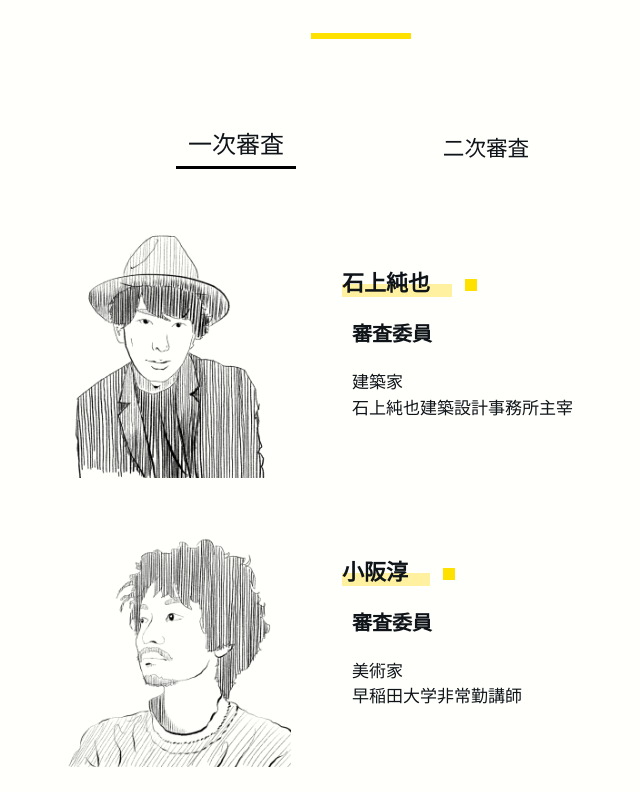
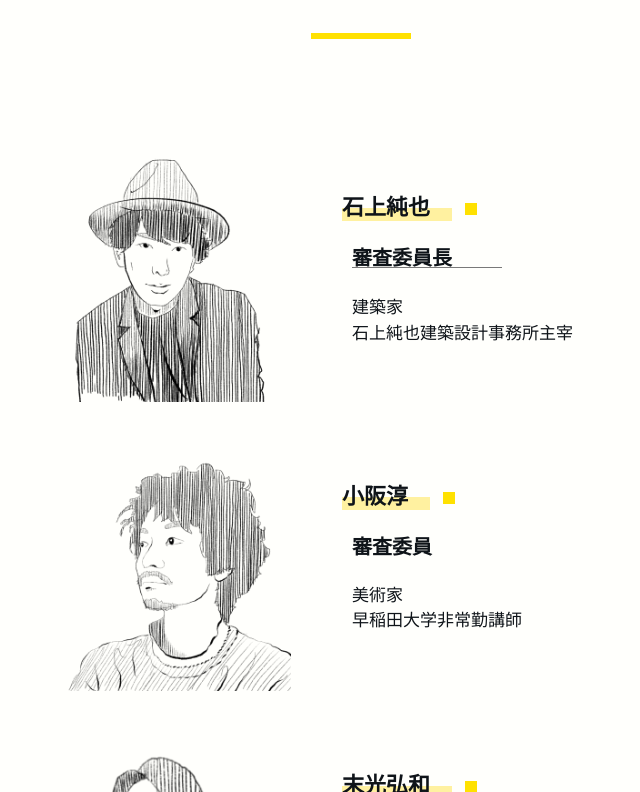
Before and after one commit to HornCake/GLsite, a Nuxt app: page / in a window 1280 px wide. Shown: the part 5748-6540 px from the top of the page, without its empty margins (279-919 px from the left). Built offline with nearby package versions, Linux system fonts and the light colour scheme.

Commit message:
[fix] Fix sentences

```diff
--- a/components/OJudges.vue
+++ b/components/OJudges.vue
@@ -1,51 +1,14 @@
 <template>
   <section>
     <AScrollAnchorHeading text="審査委員" />
-    <MTabContent>
-      <template #first>
-        <AJudge v-for="judge in judges1" :key="judge.name" :judge="judge" />
-      </template>
-      <template #second>
-        <AJudge v-for="judge in judges2" :key="judge.name" :judge="judge" />
-      </template>
-    </MTabContent>
+    <section>
+      <AJudge v-for="judge in judges" :key="judge.name" :judge="judge" />
+    </section>
   </section>
 </template>
 
 <script setup lang="ts">
-  const judges1 = [
-    {
-      image: "ishigami.png",
-      name: "石上純也",
-      post: "審査委員",
-      desc: ["建築家", "石上純也建築設計事務所主宰"],
-    },
-    {
-      image: "kosaka.png",
-      name: "小阪淳",
-      post: "審査委員",
-      desc: ["美術家", "早稲田大学非常勤講師"],
-    },
-    {
-      image: "suemitsu.png",
-      name: "末光弘和",
-      post: "審査委員",
-      desc: ["建築家", "SUEP.共同主宰", "九州大学大学院准教授"],
-    },
-    {
-      image: "hayano.png",
-      name: "早野洋介",
-      post: "審査委員",
-      desc: ["建築家", "MADアーキテクツ共同主宰"],
-    },
-    {
-      image: "fujimura.png",
-      name: "藤村龍至",
-      post: "審査委員",
-      desc: ["建築家", "RFA主宰", "東京藝術大学建築科准教授"],
-    },
-  ];
-  const judges2 = [
+  const judges = [
     {
       image: "ishigami.png",
       name: "石上純也",
--- a/components/OPrizes.vue
+++ b/components/OPrizes.vue
@@ -12,7 +12,6 @@
         </div>
       </div>
       <p class="note">審査委員の判断で上記賞金金額の配分を変える場合があります。</p>
-      <p class="note">金額はすべて税込み。</p>
     </section>
   </section>
 </template>
--- a/components/ORequirements.vue
+++ b/components/ORequirements.vue
@@ -22,7 +22,7 @@
     <section>
       <h3>エスキースについて</h3>
       <p>
-        エスキース会開催期間：<span class="no-pc"><br /></span>2024年1月15日(月)~2024年2月9日(金)
+        エスキース会開催期間：<span class="no-pc"><br /></span>2024年1月15日(月)~2024年2月11日(日)
       </p>
       <p>
         <b>2023年12月18日(月)~2023年12月31日(日)までにエントリーした方のみ</b>GLコンペティション2023実行委員会が用意するTAによるエスキースを受けることができます。1対1でZOOMにて行い、1回30分で2回まで受けることが可能です。
--- a/components/OSubmissions.vue
+++ b/components/OSubmissions.vue
@@ -11,14 +11,11 @@
         <p class="note">提出物に個人やグループ、大学など個人が特定できることを含めないでください。</p>
       </template>
       <template #second>
-        <p>
-          下記の項目に従い、郵送の場合、必着で、公開二次審査会場(HILLSIDE PLAZA、詳細は「<NuxtLink to="/" @click="onClick">審査について</NuxtLink
-          >」)の住所まで送付してください。当日会場に持ち込む場合は公開二次審査当日(3月12日)に、作品を持って会場に来てください。基本的には当日持参するようにお願いします。
-        </p>
+        <p>下記の項目に従い、作品を当日公開二次審査の会場に持ち込んでください。当日に持ち込むことが不可能である場合は必ず相談してください。</p>
         <ul>
-          <li>420mm×594mm(JIS規格A2)の紙1枚以上のプレゼンテーションボード。</li>
-          <li>底面を594mm×841mm(JIS規格A1)の模型。</li>
-          <li>また、上記以外に展示物がある場合には、その内容について、開催日(3月12日)一週間前迄に連絡してください。</li>
+          <li>プレゼンテーションボードは420mm×594mm(JIS規格A2)の紙1枚以上としてください。</li>
+          <li>模型は底面の大きさが594mm×841mm(JIS規格A1)以下としてください。</li>
+          <li>上記以外に展示物がある場合には、その内容について2024年3月5日火曜日迄に、一次審査通過時に送付するフォームに入力してください。</li>
         </ul>
       </template>
     </MTabContent>
```
